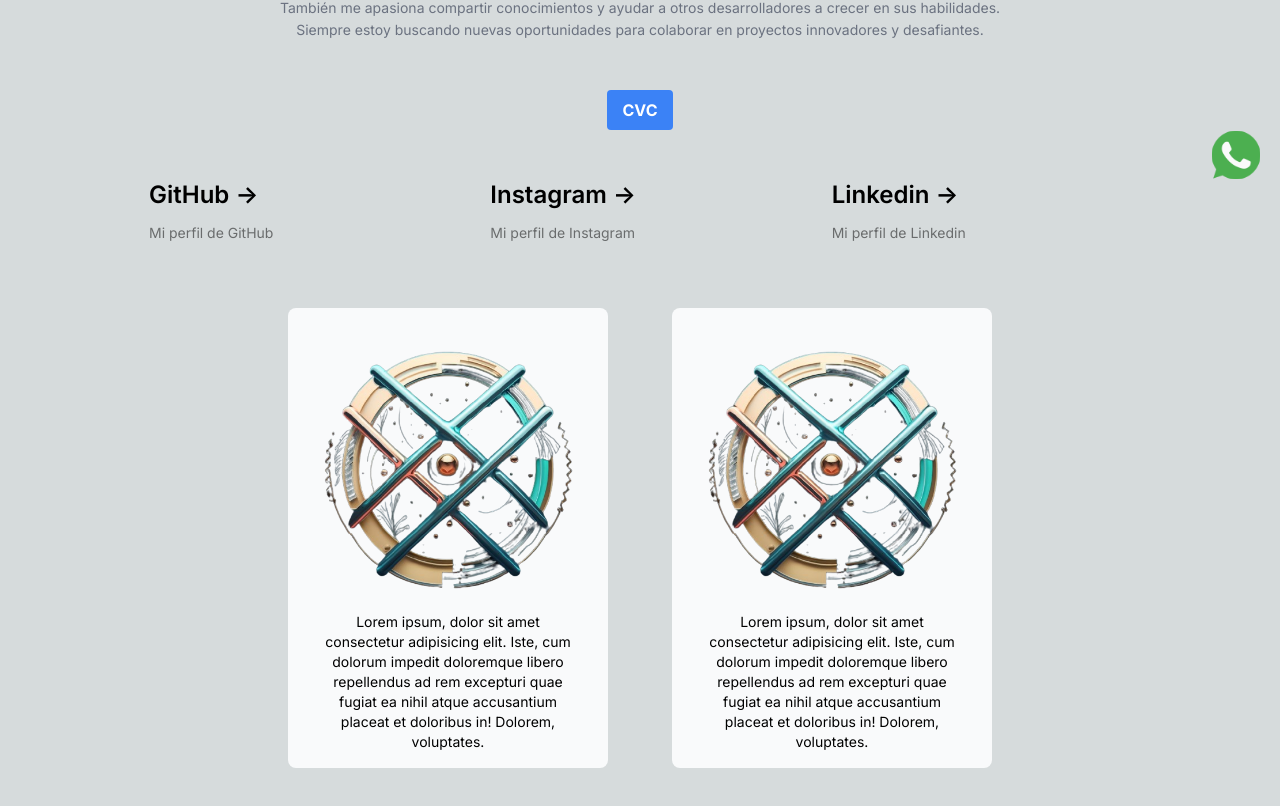
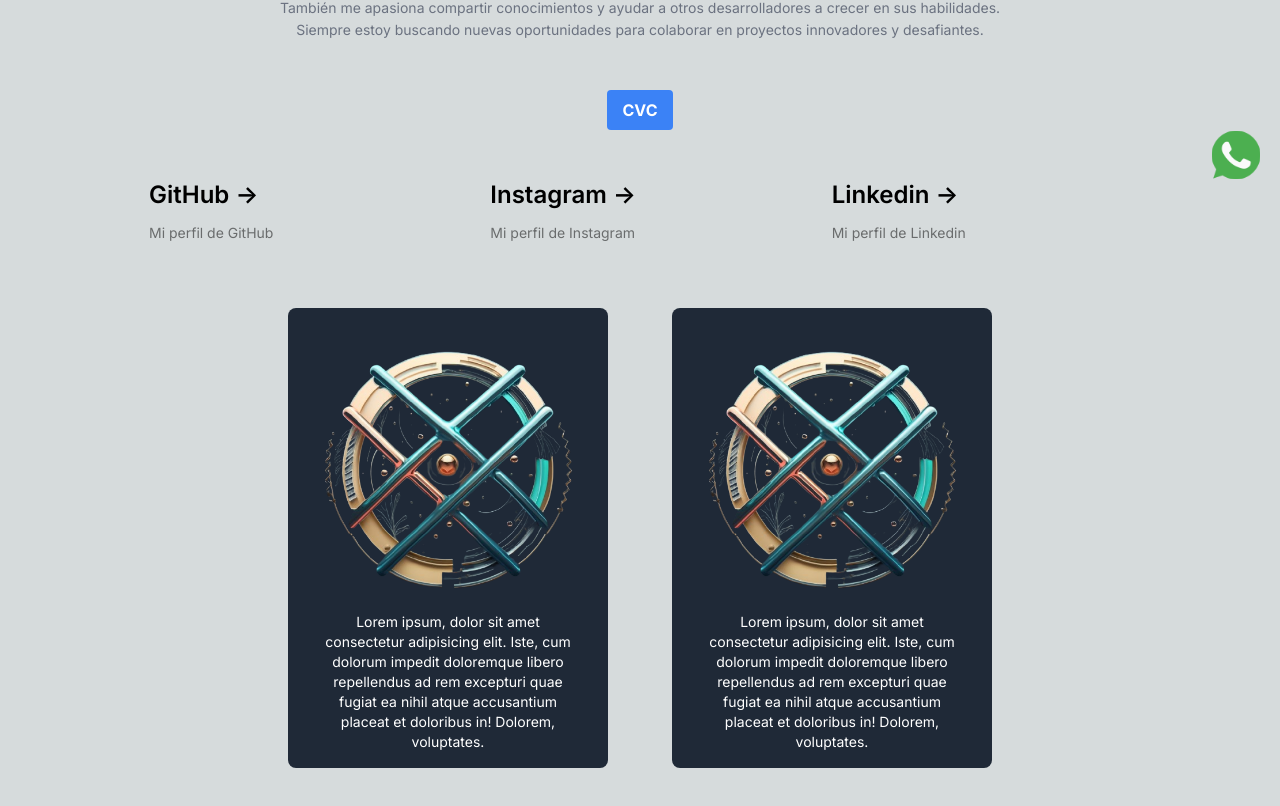
Before and after one commit to pablitog21/portfolio, a Next.js app: page / in a window 1280 px wide. Shown: the part 601-1407 px from the top of the page. Built offline with nearby package versions, Linux system fonts and the light colour scheme.

Commit message:
new contenedores para proyectos

```diff
--- a/src/app/page.tsx
+++ b/src/app/page.tsx
@@ -106,34 +106,36 @@ export default function Home() {
 
       <div className="grid grid-cols-1 sm:grid-cols-2 gap-8 p-8">
   <div className="mb-8 text-center p-2 sm:p-4 transition-transform transform-gpu hover:scale-105">
-          <div className="inline-block bg-gray-50 p-2 sm:p-4 rounded-lg max-w-xs">
+    <div className="inline-block bg-gray-800 dark:bg-gray-50 p-2 sm:p-4 rounded-lg max-w-xs">
       <div className="flex flex-col items-center">
         <img
           src="/assets/icons/two-icon.png"
           alt="Descripción de la imagen"
           className="w-auto h-auto"
         />
-              <p className={`m-0 max-w-[30ch] text-sm `}>
-                Lorem ipsum, dolor sit amet consectetur adipisicing elit. Iste, cum dolorum impedit doloremque libero repellendus ad rem excepturi quae fugiat ea nihil atque accusantium placeat et doloribus in! Dolorem, voluptates.        </p>
+        <p className={`m-0 max-w-[30ch] text-sm text-white dark:text-gray-800`}>
+          Lorem ipsum, dolor sit amet consectetur adipisicing elit. Iste, cum dolorum impedit doloremque libero repellendus ad rem excepturi quae fugiat ea nihil atque accusantium placeat et doloribus in! Dolorem, voluptates.
+        </p>
       </div>
     </div>
   </div>
 
   <div className="mb-8 text-center p-2 sm:p-4 transition-transform transform-gpu hover:scale-105">
-          <div className="inline-block bg-gray-50 p-2 sm:p-4 rounded-lg max-w-xs">
+    <div className="inline-block bg-gray-800 dark:bg-gray-50 p-2 sm:p-4 rounded-lg max-w-xs">
       <div className="flex flex-col items-center">
         <img
           src="/assets/icons/two-icon.png"
           alt="Descripción de la imagen"
           className="w-auto h-auto"
         />
-              <p className={`m-0 max-w-[30ch] text-sm`}>
+        <p className={`m-0 max-w-[30ch] text-sm text-white dark:text-gray-800`}>
           Lorem ipsum, dolor sit amet consectetur adipisicing elit. Iste, cum dolorum impedit doloremque libero repellendus ad rem excepturi quae fugiat ea nihil atque accusantium placeat et doloribus in! Dolorem, voluptates.
         </p>
       </div>
     </div>
   </div>
 </div>
+
 
 
 
```
Lines whose indentation alone changed are shown as unchanged.
